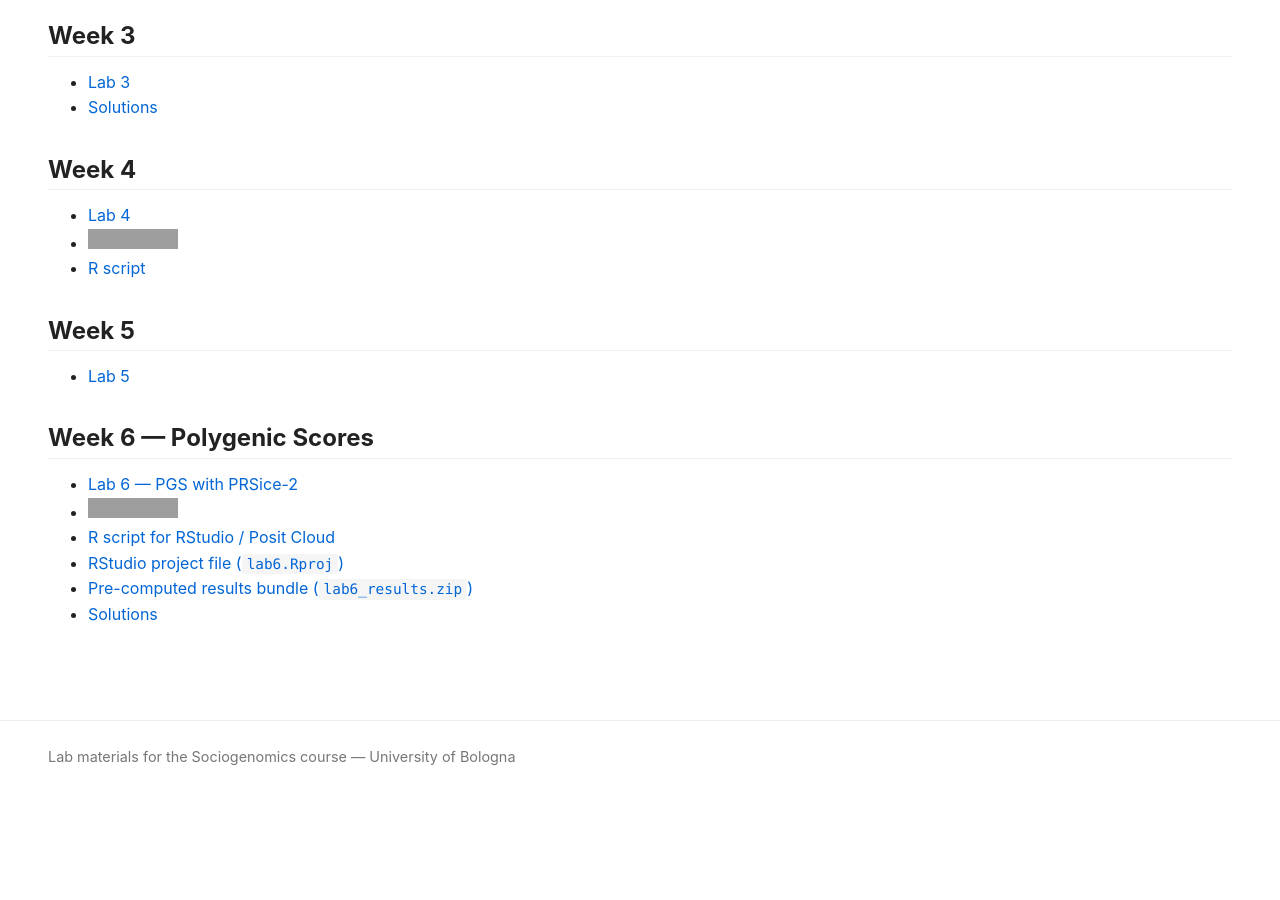
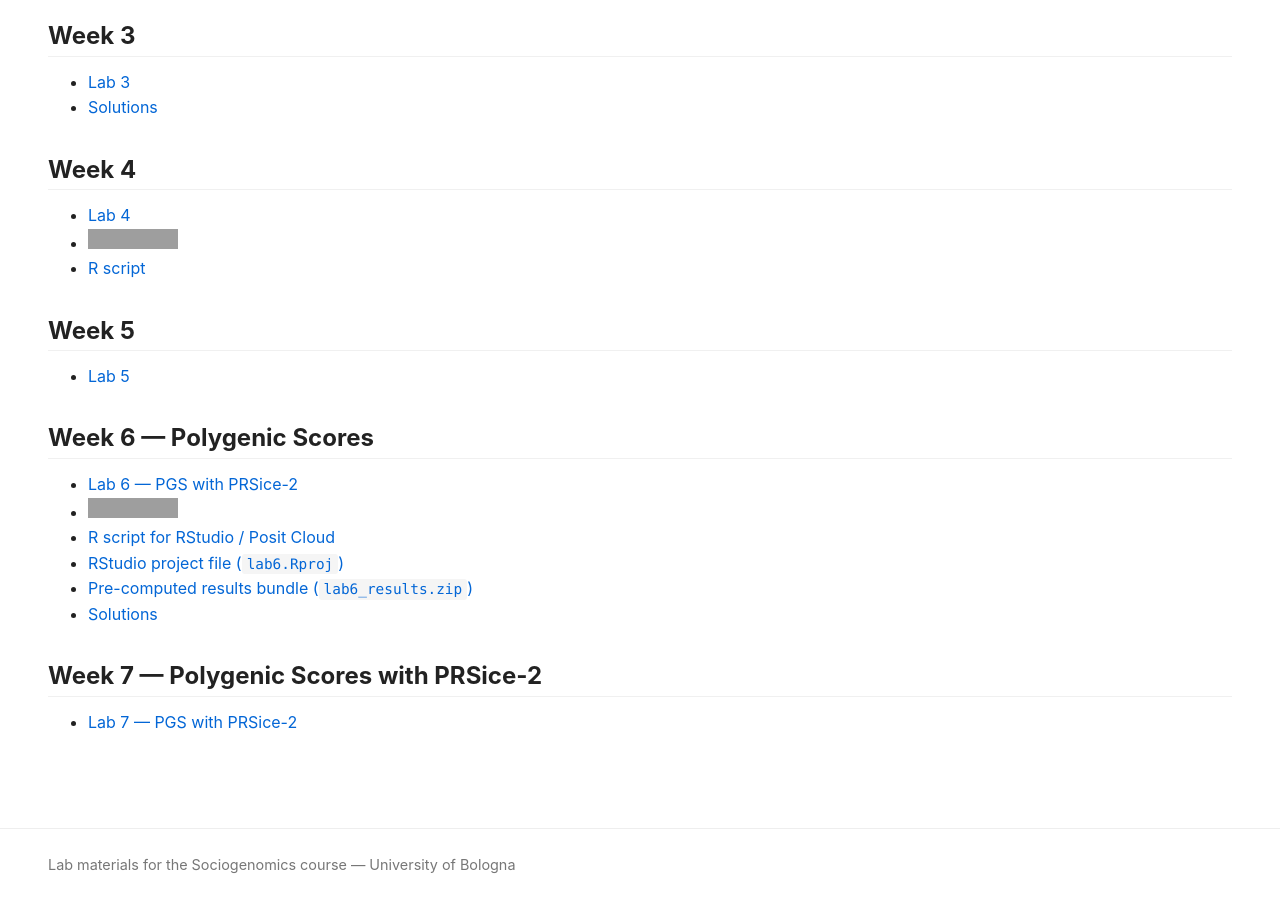
Before and after one commit to nicolabarban/sociogenomics_2025_2026, a Jekyll site: the page built from index.md, in a window 1280 px wide and 900 px high, scrolled down 719 px. Built offline with Jekyll 4.4.1, drawn with Linux system fonts in a browser that asks for light colours; our own code applies the rules of GitHub Pages for plain Markdown files; before the commit the page ends 1511 px from its top, so only the background shows below that; grey boxes are pictures that could not be loaded.

Commit message:
docs: add Week 7 PGS lab to index.md

```diff
--- a/index.md
+++ b/index.md
@@ -50,13 +50,11 @@
 * [Pre-computed results bundle (`lab6_results.zip`)](labs/week6/lab6_results.zip)
 * [Solutions](labs/week6/lab6_solutions.md)
 
+## Week 7 — Polygenic Scores with PRSice-2
+
+* [Lab 7 — PGS with PRSice-2](labs/week7/lab7_pgs.md)
+
 <!--
-## Week 7 — Gene × Environment
-
-* [Lab 7 — GxE analysis](labs/week7/lab7.md)
-
-
-
 ## Week 8 — Genetic correlation & summary statistics
 * [Lab week 8](labs/week8/lab8.md)
 -->
```
